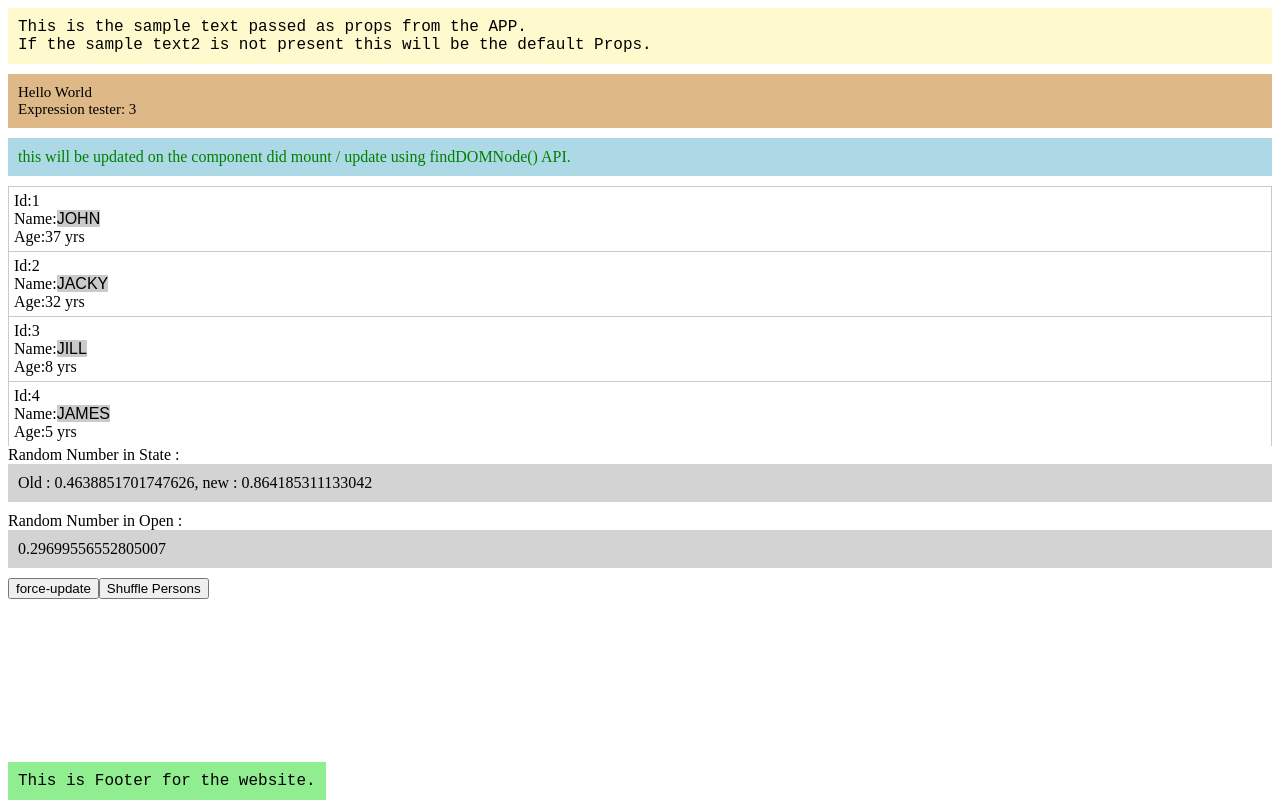
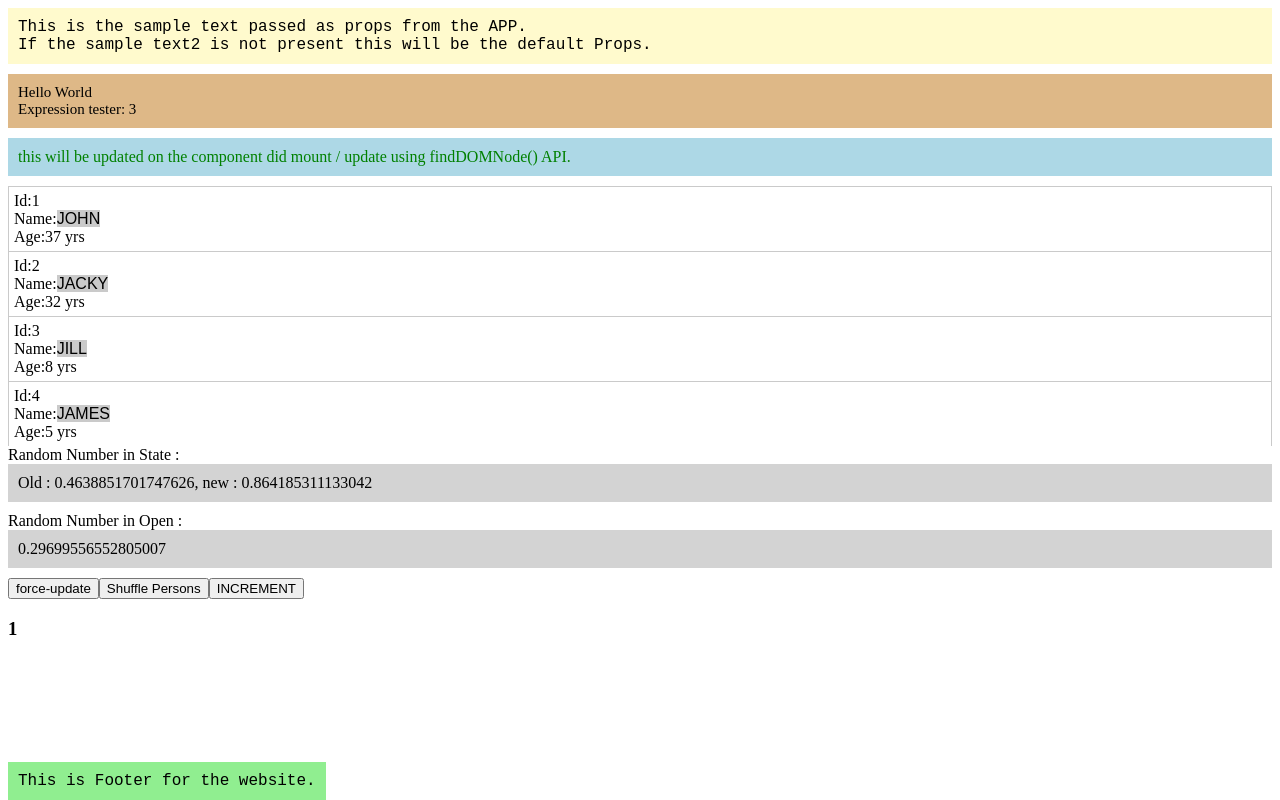
Before and after one commit to prashantvermaiiitb/simple-react-node-app, a React app: page / in a window 1280 px wide. Built offline with nearby package versions, Linux system fonts and the light colour scheme.

Commit message:
added lifecycle hooks class

```diff
--- a/src/js/App.js
+++ b/src/js/App.js
@@ -3,6 +3,7 @@ import Header from "./components/header/Header";
 import Footer from "./components/footer/Footer";
 import { Content } from "./components/content/Content";
 import Person from "./components/content/Person.jsx";
+import LifeCycleHooks  from './components/content/LifeCycleHooks';
 
 /**
  * CONCEPTS :-
@@ -12,7 +13,8 @@ import Person from "./components/content/Person.jsx";
  * (4) What are the expressions and how they can be used like {1+2}?
  * (5) Using forceUpdate() for the rendering process- componentDidUpdate() will be called.
  * (6) inline style objects to be used and how ?
- * (7) Auto-binding happens for the inline method and easy to use setState() then
+ * (7) Auto-binding happens for the inline method and easy to use setState() when used arrow function
+ * (8) manual binding to be done for the 'setNewNumber' method
  */
 class App extends Component {
   constructor(props) {
@@ -24,8 +26,10 @@ class App extends Component {
         {id:2,name:'jacky',age:32},
         {id:3,name:'jill',age:8},
         {id:4,name:'james',age:5}
-      ]
+      ],
+      newNumber : 1
     };
+    this.setNewNumber = this.setNewNumber.bind(this);
   }
 
   /**
@@ -55,6 +59,15 @@ class App extends Component {
     this.setState({persons});
   }
 
+  /**
+   * setting new number for showing the lifecycle hooks
+   * @todo since this is not called from within the arrow function
+   * this method need to be bind in the "constructor"
+   */
+  setNewNumber() {
+    this.setState({newNumber: this.state.newNumber + 1});
+ }
+
   render() {
     /**
      * Css object created and will be used in React.
@@ -80,7 +93,14 @@ class App extends Component {
         Random Number in Open :<span style={spanStyle}>{Math.random()}</span>
         <button onClick={() => this.forceUpdate()}>force-update</button>
         <button onClick={() => this.shufflePerson()}>Shuffle Persons</button>
-        <Footer />
+
+        <button onClick = {this.setNewNumber}>INCREMENT</button>
+        <LifeCycleHooks myNumber = {this.state.newNumber}></LifeCycleHooks>
+        <br/>
+        <br/>
+        <br/>
+        <br/>
+        <br/>
         <Footer />
       </div>
     );
--- /dev/null
+++ b/src/js/components/content/LifeCycleHooks.js
@@ -0,0 +1,38 @@
+import React, { Component } from 'react';
+/**
+ * Class for showing the Lifecycle hooks.
+ */
+export default class LifeCycleHooks  extends React.Component {
+    constructor(props){
+        super(props);
+        console.log('LifeCycleHooks constructor Will be called once..');
+    }
+    componentWillMount() {
+       console.log('LifeCycleHooks Component WILL MOUNT!')
+    }
+    componentDidMount() {
+       console.log('LifeCycleHooks Component DID MOUNT!')
+    }
+    componentWillReceiveProps(newProps) {
+       console.log('LifeCycleHooks Component WILL RECIEVE PROPS!')
+    }
+    shouldComponentUpdate(newProps, newState) {
+       return true;
+    }
+    componentWillUpdate(nextProps, nextState) {
+       console.log('LifeCycleHooks Component WILL UPDATE!');
+    }
+    componentDidUpdate(prevProps, prevState) {
+       console.log('LifeCycleHooks Component DID UPDATE!')
+    }
+    componentWillUnmount() {
+       console.log('LifeCycleHooks Component WILL UNMOUNT!')
+    }
+    render() {
+        return (
+          <div>
+             <h3>{this.props.myNumber}</h3>
+          </div>
+       );
+    }
+ }
```
